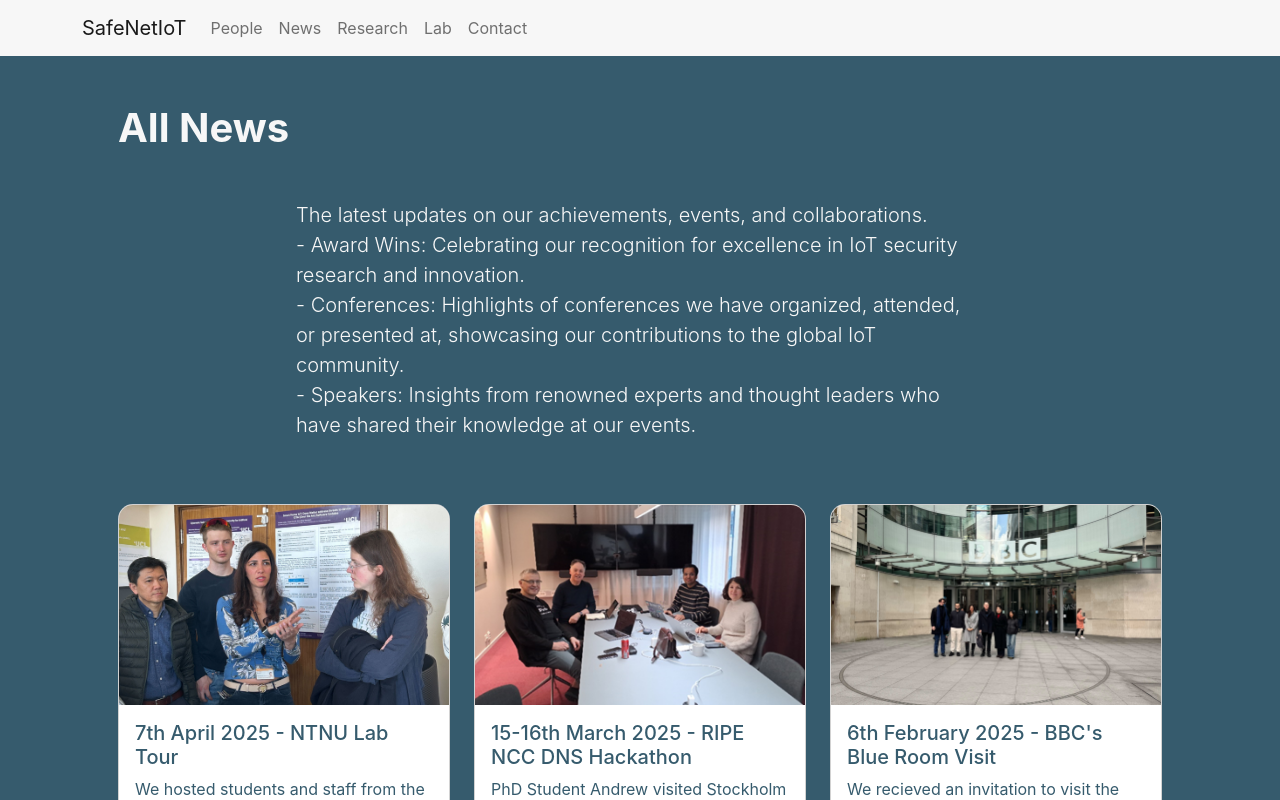
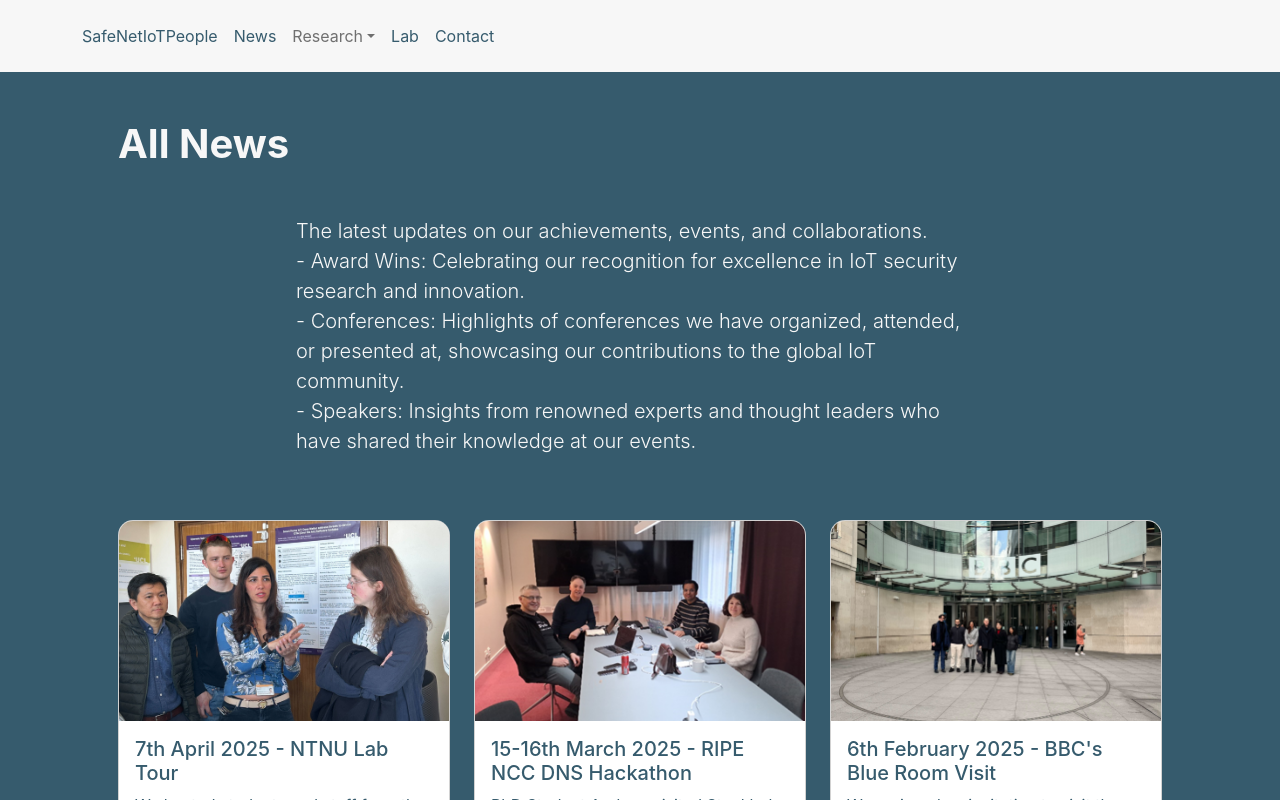
Before and after one commit to SafeNetIoT/SafeNetIoT.github.io, a Next.js app: page /news in a window 1280 px wide. Shown: the top 800 px of the page. Built offline with nearby package versions, Linux system fonts and the light colour scheme.

Commit message:
dropdown added

```diff
--- a/components/Navbar.js
+++ b/components/Navbar.js
@@ -1,46 +1,92 @@
-import React, { useEffect, useState } from 'react';
-import Link from 'next/link'
+import React, { useState } from 'react';
+import Link from 'next/link';
 
 export const Nav = ({ title, links }) => {
-
   const [isNavCollapsed, setIsNavCollapsed] = useState(true);
-
-  const handleNavCollapse = () => setIsNavCollapsed(!isNavCollapsed);
+  const [openDropdown, setOpenDropdown] = useState(null);
 
   return (
     <nav className="navbar navbar-expand-sm navbar-light bg-secondary">
       <div className="container">
-        <Link href="/">
-          {/* <Image src={Logo} alt="Logo" width="36" height="36" className="vertical-align-middle" /> */}
-          <a className="navbar-brand">
-            <span className="">{title}</span>
-          </a>
+        <Link href="/" className="navbar-brand">
+          {title}
         </Link>
+
         <button
-          className="custom-toggler navbar-toggler"
-          type="button" data-toggle="collapse"
-          data-target="#navbarsExample09"
-          aria-controls="navbarsExample09"
-          aria-expanded={!isNavCollapsed ? true : false}
-          aria-label="Toggle navigation"
-          onClick={handleNavCollapse}
+          className="navbar-toggler"
+          type="button"
+          onClick={() => setIsNavCollapsed(!isNavCollapsed)}
+          aria-expanded={!isNavCollapsed}
         >
           <span className="navbar-toggler-icon"></span>
         </button>
 
-        <div
-          className={`${isNavCollapsed ? 'collapse' : ''} navbar-collapse`}
-          id="navbarsExample09"
-        >
-          <div className="navbar-nav">
-            {links.map((value, index) => (
-              <Link key={index} href={value.link} >
-                <a className="nav-link">{value.title}</a>
-              </Link>
+        <div className={`${isNavCollapsed ? 'collapse' : ''} navbar-collapse`}>
+          <ul className="navbar-nav align-items-center gap-3"> {/* Added gap between items */}
+            {links.map((item, index) => (
+              <li
+                key={index}
+                className={`nav-item ${item.sublinks ? 'dropdown' : ''}`}
+                style={{ height: '100%', position: 'relative' }}
+              >
+                {item.sublinks ? (
+                  <div
+                    className="h-100"
+                    onMouseEnter={() => setOpenDropdown(index)}
+                    onMouseLeave={() => setOpenDropdown(null)}
+                  >
+                    <button
+                      className="nav-link dropdown-toggle bg-transparent border-0"
+                      onClick={() => setOpenDropdown(openDropdown === index ? null : index)}
+                      style={{ padding: '0.5rem 0' }}
+                    >
+                      {item.title}
+                    </button>
+                    <div
+                      className={`dropdown-menu p-0 ${openDropdown === index ? 'show' : ''}`}
+                      style={{
+                        border: 'none',
+                        boxShadow: '0 4px 6px rgba(0,0,0,0.1)',
+                        minWidth: '200px'
+                      }}
+                    >
+
+                      <hr className="my-0" style={{ borderColor: 'rgba(255,255,255,0.1)' }} />
+                      {item.sublinks.map((sublink, subIndex) => (
+                        <React.Fragment key={subIndex}>
+                          <Link
+                            href={sublink.link}
+                            className="dropdown-item py-2 px-3"
+                            style={{
+                              backgroundColor: 'white',
+                              color: '#365B6D'
+                            }}
+                            onMouseEnter={(e) => e.currentTarget.style.backgroundColor = '#f7f7f7'}
+                            onMouseLeave={(e) => e.currentTarget.style.backgroundColor = 'white'}
+                          >
+                            {sublink.title}
+                          </Link>
+                          {subIndex < item.sublinks.length - 1 && (
+                            <hr className="my-0" style={{ borderColor: 'rgba(54,91,109,0.1)' }} />
+                          )}
+                        </React.Fragment>
+                      ))}
+                    </div>
+                  </div>
+                ) : (
+                  <Link
+                    href={item.link}
+                    className="nav-link"
+                    style={{ padding: '0.5rem 0' }}
+                  >
+                    {item.title}
+                  </Link>
+                )}
+              </li>
             ))}
-          </div>
+          </ul>
         </div>
       </div>
     </nav>
   );
-}
+};
--- a/config/config.js
+++ b/config/config.js
@@ -18,6 +18,21 @@ export const navigation = {
     {
       title: "Research",
       link: "/research",
+      sublinks: [
+        {
+          title: "All Research",
+          link: "/research"
+        },
+        {
+          title: "Hacking Health",
+          link: "/research/hacking-health"
+        },
+        // Add more papers here as they're created
+        //{
+        //  title: "paper2 added",
+        //  link: "/research/paper2"
+        //}
+      ]
     },
     {
       title: "Lab",
--- a/styles/custom.global.scss
+++ b/styles/custom.global.scss
@@ -110,6 +110,132 @@ $card-border-radius: 15px;
 // Utilities
 @import "~bootstrap/scss/utilities/api";
 
+// Updated SCSS for dropdown
+.dropdown-menu {
+  position: absolute;
+  top: 100%;
+  left: 0;
+  z-index: 1000;
+  min-width: 200px;
+  border: none;
+  border-radius: 0;
+  overflow: hidden;
+  box-shadow: 0 4px 6px rgba(0, 0, 0, 0.1);
+
+  .dropdown-item {
+    background-color: white;
+    color: #365B6D;
+    transition: background-color 0.2s ease, color 0.2s ease;
+    font-weight: normal;
+
+    &:hover {
+      background-color: #365B6D;
+      color: white;
+    }
+  }
+
+  .all-research {
+    background-color: #365B6D;
+    color: white;
+    font-weight: bold;
+
+    &:hover {
+      background-color: #2a4758;
+      color: white;
+    }
+  }
+
+  hr {
+    margin: 0;
+    border-color: rgba(54, 91, 109, 0.1);
+  }
+}
+
+
+
+
+// Navbar spacing and dropdown styles
+.navbar {
+  padding: 1rem 0;
+
+  .navbar-nav {
+    gap: 1.5rem; // Consistent spacing between nav items
+
+    .nav-link {
+      padding: 0.5rem 0;
+      position: relative;
+    }
+  }
+}
+
+.dropdown-menu {
+  border-radius: 0;
+  overflow: hidden;
+  border: none;
+
+  .dropdown-item {
+    transition: all 0.2s ease;
+
+    &.active,
+    &[aria-current="page"] {
+      background-color: $primary;
+      color: white;
+
+      &:hover {
+        background-color: darken($primary, 10%);
+      }
+    }
+  }
+
+  hr {
+    margin: 0;
+    opacity: 0.1;
+  }
+}
+
+// Mobile adjustments
+@include media-breakpoint-down(lg) {
+  .navbar-collapse {
+    padding-top: 1rem;
+
+    .dropdown-menu {
+      box-shadow: none;
+      margin-left: 1rem;
+    }
+  }
+}
+
+// Mobile styles
+@include media-breakpoint-down(lg) {
+  .dropdown-menu {
+    position: static;
+    border: none;
+    box-shadow: none;
+
+    .dropdown-item {
+      padding-left: 2.5rem;
+
+      &.active {
+        background-color: transparent;
+        color: $primary;
+        font-weight: bold;
+      }
+    }
+  }
+}
+
+// Nav item alignment fix
+.navbar-nav {
+  .nav-item {
+    display: flex;
+    align-items: center;
+
+    >.nav-link {
+      padding-top: 1rem;
+      padding-bottom: 1rem;
+    }
+  }
+}
 
 // 5. Add additional custom code here
 html {
```
